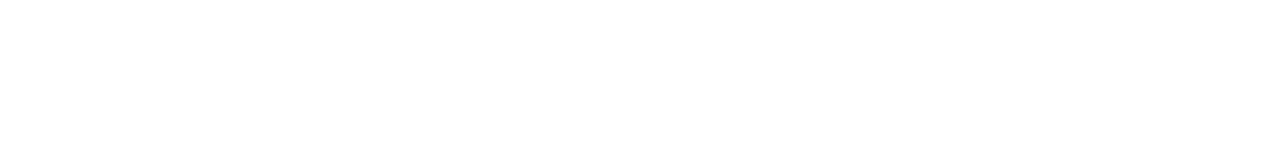
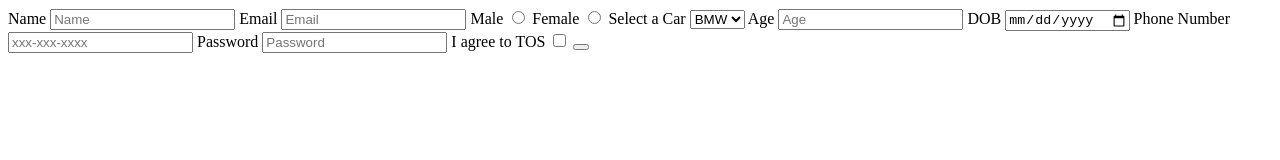
Before and after one commit to acciojob/signup-form-car-Surajkr1999, a website: page main.html in a window 1280 px wide. Drawn offline with Linux system fonts and the light colour scheme.

Commit message:
created a submission

```diff
--- a/main.html
+++ b/main.html
@@ -8,8 +8,40 @@
 
 <body>
 	<!-- the entire body must be written by student -->
+	<form method="post">
+		<label for="name">Name</label>
+		<input placeholder="Name" type="Text" id="name" required>
+		<label for="email">Email</label>
+		<input placeholder="Email" type="Email" id="email" required>
+
+		<label for="gender">Male</label>
+		<input type="Radio" id="gender_m" name="gender" required>
+		<label for="gender">Female</label>
+		<input type="Radio" id="gender_f" name="gender" required>
+		<label for="cars">Select a Car</label>
+		<select placeholder="--Please choose an option--" id="cars" >
+			<option>BMW</option>
+			<option>Audi</option>
+			<option>Tata</option>
+		</select>
+
+		<label for="age">Age</label>
+		<input placeholder="Age" type="Number" id="age" required>
+		<label for="dob">DOB</label>
+		<input type="Date" id="dob" required>
+		<label for="tel">Phone Number</label>
+		<input placeholder="xxx-xxx-xxxx" type="Tel" id="tel" required>
+		<label for="password">Password</label>
+		<input placeholder="Password" type="Password" id="password" required>
+		<label for="tos">I agree to TOS</label>
+		<input type="Checkbox" required id="tos">
+		<button type="Submit">
+
+
+	</form>
     <script type="text/javascript" src="./script.js">
 </script>
+
 
 </body>
 
```
